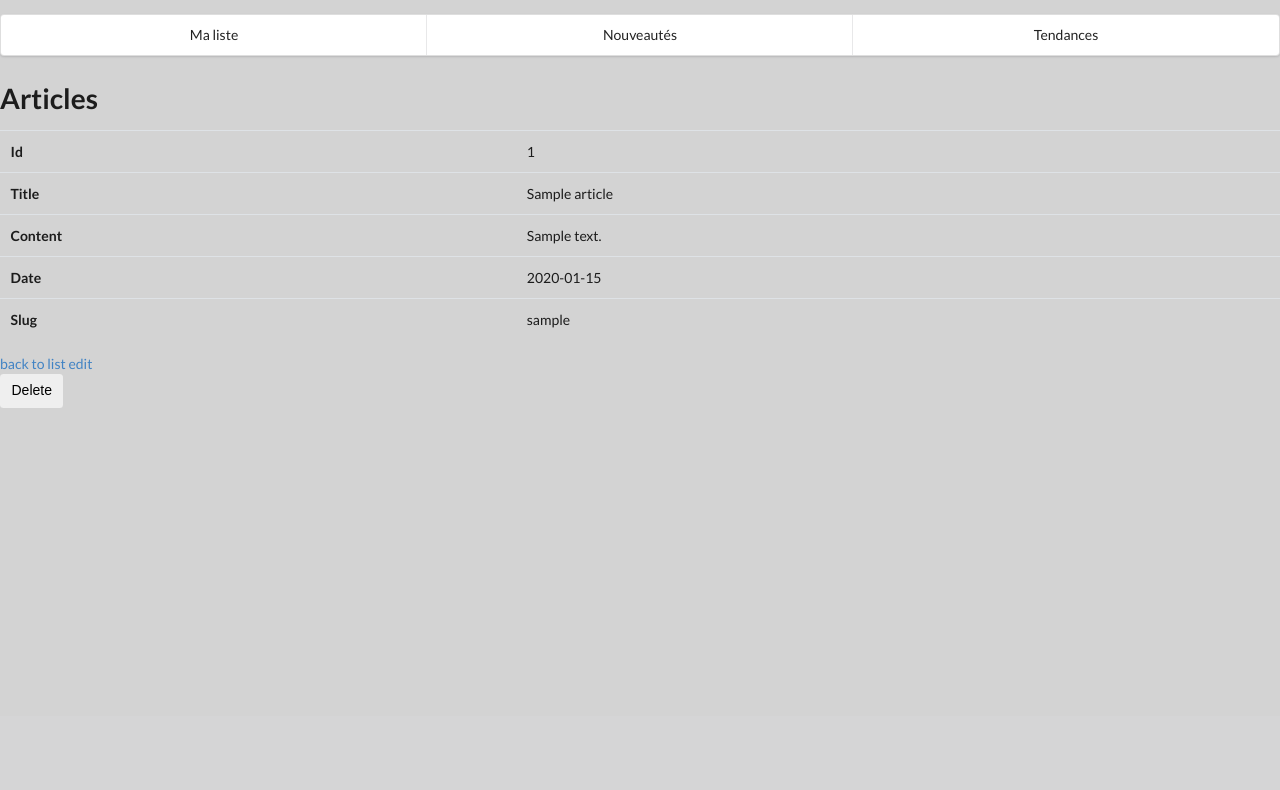
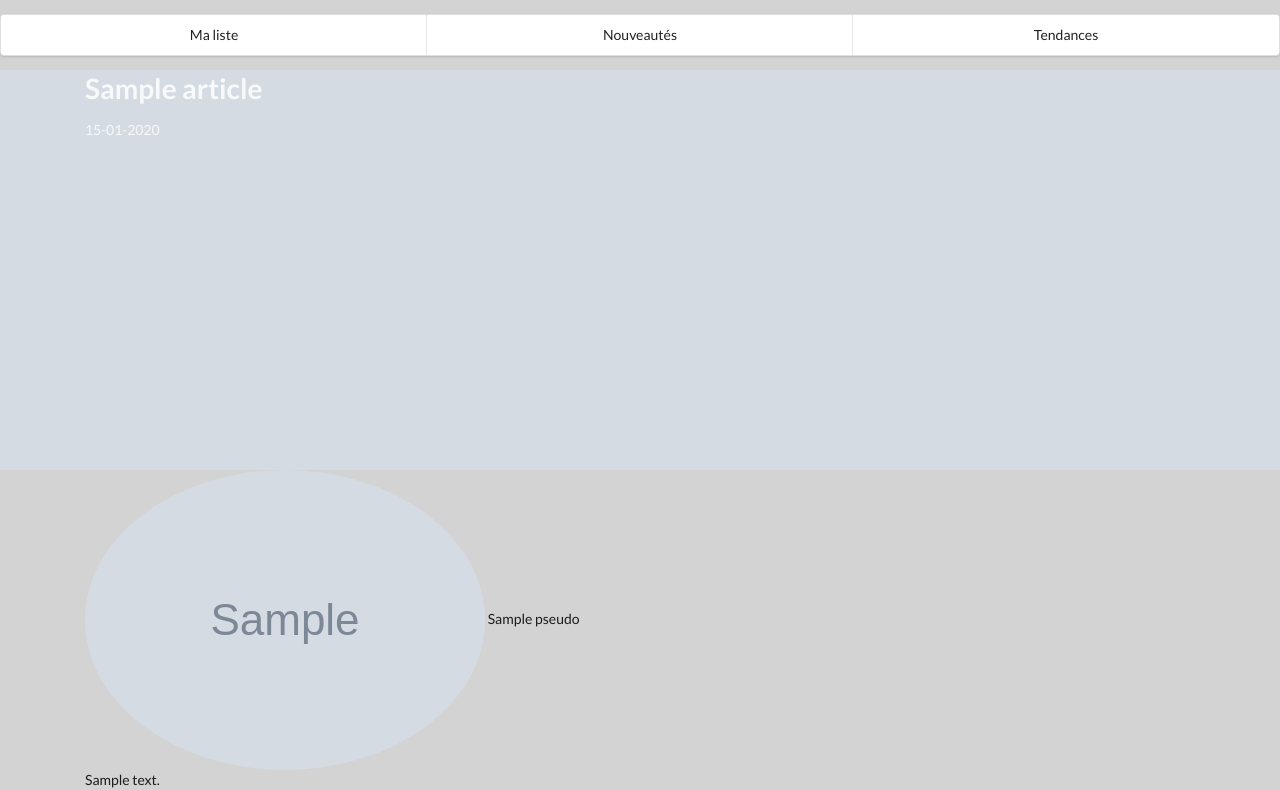
Before and after one commit to TinouWild/spatlze, a Symfony app: template templates/articles/show.html.twig in a window 1280 px wide. Shown: the part 84-874 px from the top of the page. Before the commit the page ends 492 px from the top, so only its background shows below. Run offline with Twig, Linux system fonts and the light colour scheme; the template is opened without the code that fills it: most values are stand-ins (such as "Sample title", 1, 10 or a date in 2020); grey boxes marked "Sample" are stand-in pictures; some libraries are stand-ins or nearby versions; some web fonts are replaced.

Commit message:
affichage d'un article

```diff
--- a/templates/articles/show.html.twig
+++ b/templates/articles/show.html.twig
@@ -1,38 +1,27 @@
 {% extends 'base.html.twig' %}
 
-{% block title %}Articles{% endblock %}
+{% block title %}Article {{ article.title }}{% endblock %}
 
 {% block body %}
-    <h1>Articles</h1>
+    <div class="d-flex align-baseline" style="background-image: url('{{ article.headPicture }}'); background-size: cover; height: 400px">
+        <div class="container">
+            <h1 class="text-light">{{ article.title }}</h1>
+            <div class="text-light">{{ article.date ? article.date|date('d-m-Y') : '' }}</div>
+        </div>
+    </div>
 
-    <table class="table">
-        <tbody>
-            <tr>
-                <th>Id</th>
-                <td>{{ article.id }}</td>
-            </tr>
-            <tr>
-                <th>Title</th>
-                <td>{{ article.title }}</td>
-            </tr>
-            <tr>
-                <th>Content</th>
-                <td>{{ article.content }}</td>
-            </tr>
-            <tr>
-                <th>Date</th>
-                <td>{{ article.date ? article.date|date('Y-m-d') : '' }}</td>
-            </tr>
-            <tr>
-                <th>Slug</th>
-                <td>{{ article.slug }}</td>
-            </tr>
-        </tbody>
-    </table>
+    <div class="container">
+        <div class="row">
+        {% for author in article.author %}
+            <div class="col">
+            <img class="rounded rounded-circle" src="{{ author.avatar }}">
+            {{ author.pseudo }}
+            </div>
+        {% endfor %}
+        </div>
+    </div>
+    <div class="container">
+        {{ article.content | raw }}
+    </div>
 
-    <a href="{{ path('articles_index') }}">back to list</a>
-
-    <a href="{{ path('articles_edit', {'id': article.id}) }}">edit</a>
-
-    {{ include('articles/_delete_form.html.twig') }}
 {% endblock %}
--- a/templates/partial/header.html.twig
+++ b/templates/partial/header.html.twig
@@ -59,6 +59,6 @@
 </nav>
 <div class="ui three item menu">
     <a href="#" class="item">Ma liste</a>
-    <a href="#" class="item">Nouveautés</a>
+    <a href="{{ path('articles_nouveautes') }}" class="item">Nouveautés</a>
     <a href="#" class="item">Tendances</a>
 </div>
```
